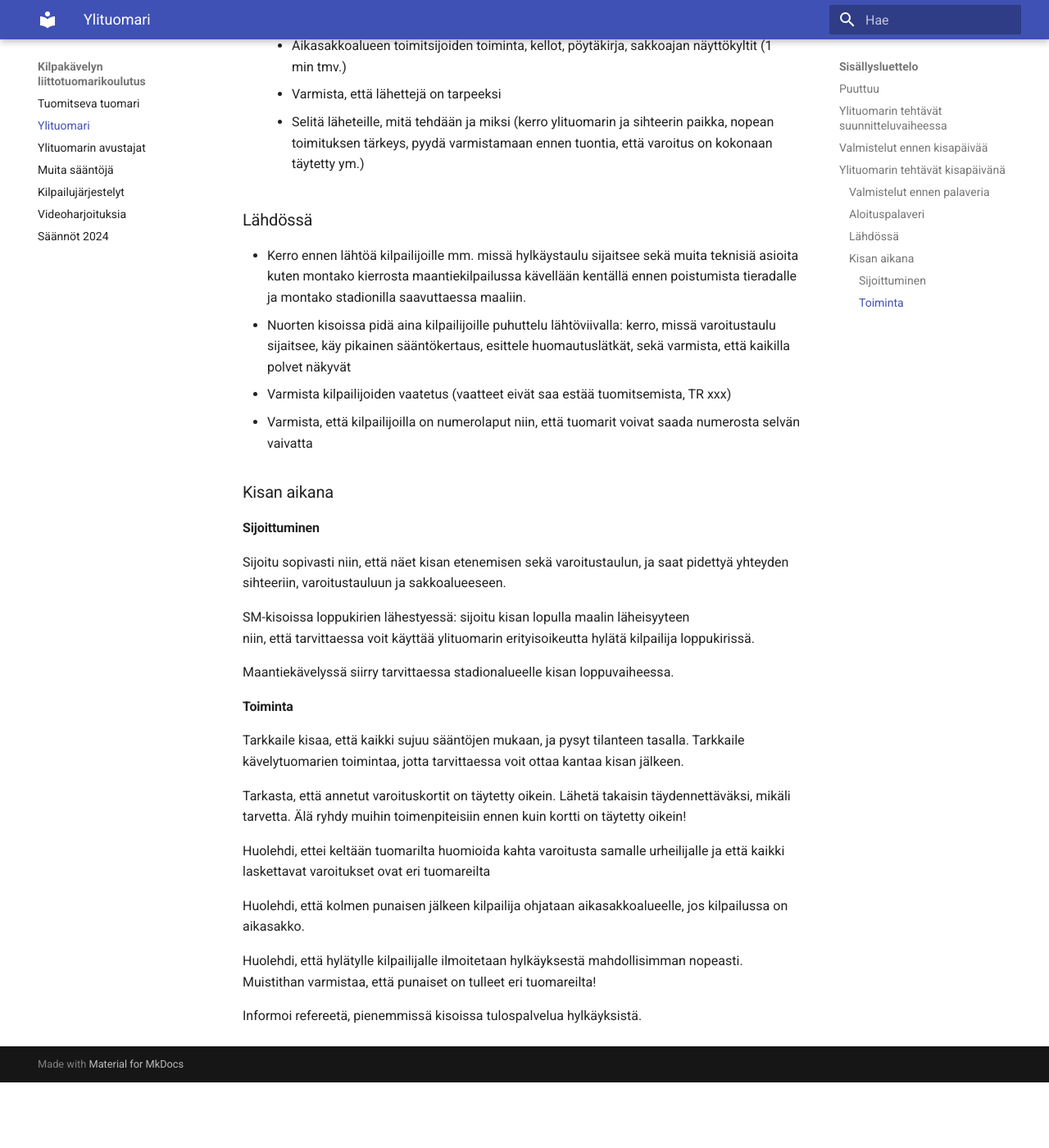
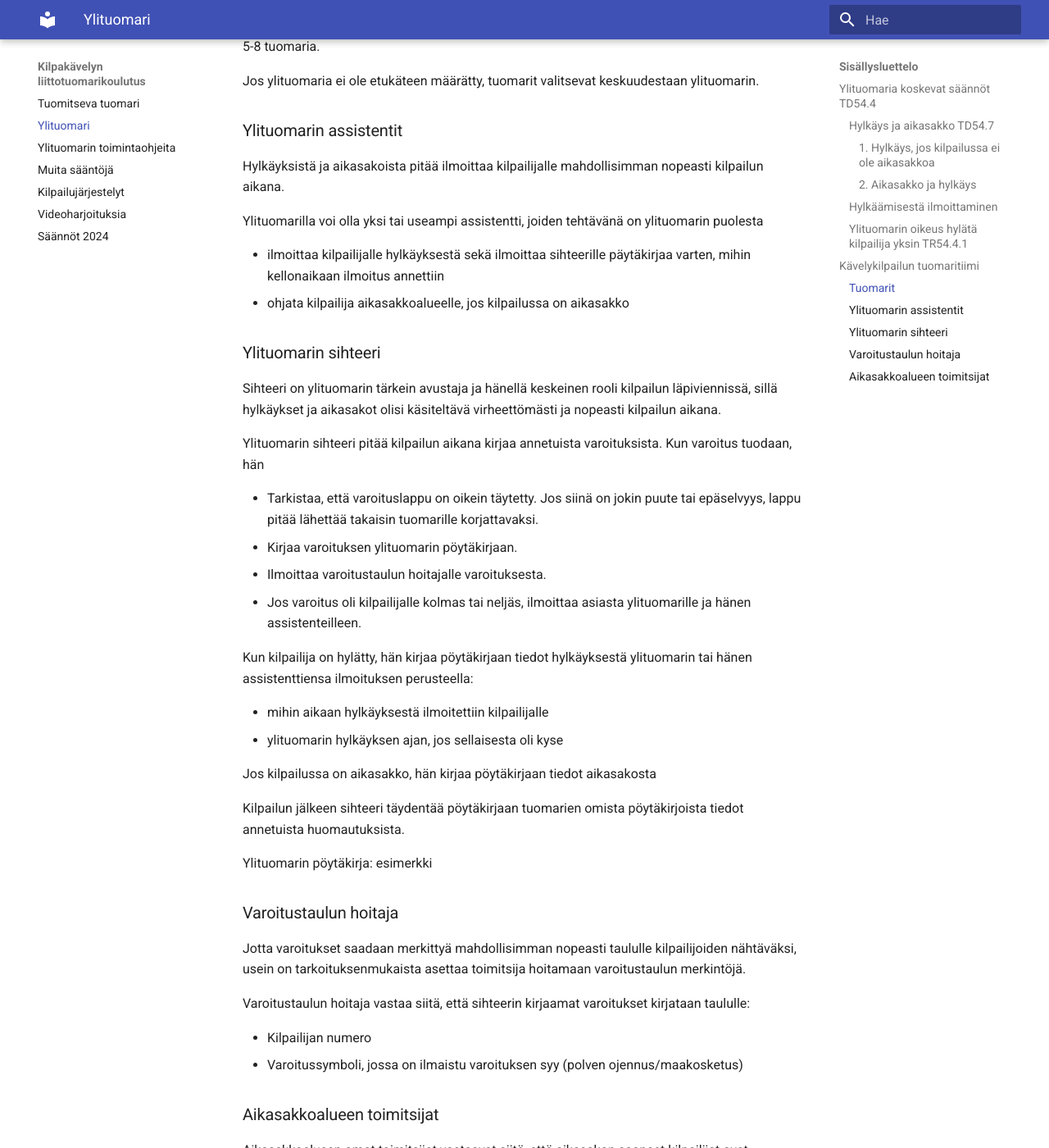
Before and after one commit to markkuruonavaara/liittotuomari, an MkDocs documentation site: the page built from docs/ylituomari.md, in a window 1280 px wide and 1400 px high, scrolled down 2424 px. Shown: the whole window at 82% size. Built offline with MkDocs 1.6.1 and Material for MkDocs 9.7.7, drawn with Linux system fonts in a browser that asks for light colours; before the commit the page ends 3744 px from its top, so only the background shows below that; some of the changed text lies outside the part shown.

Commit message:
Lisää sisältöä

```diff
--- a/docs/avustajat.md
+++ b/docs/avustajat.md
@@ -1,3 +1,63 @@
-# Ylituomarin avustajat
+# Kävelykilpailun tuomaritiimi
 
-Ylituomarilla on kisassa apunaan joukko avustajia. Avustajat toimivat ylituomarin ohjeiden mukaisesti.
+Kävelykilpailun tuomaristiimissä on ylituomari, tuomitsevat tuomarit, sekä ylituomaria avustavat toimitsijat.
+
+Avustajat toimivat ylituomarin ohjeiden mukaisesti eivätkä varsinaisesti anna tuomioita. Ylituomari määrittää tiimin työnjaon ja toimintatavat.
+
+## Tuomarit
+
+Ratakilpailuissa kävelytuomareita tulisi olla kuusi: ylituomari ja 5 tuomaria.
+
+Maantiekilpailuissa tuomareita tulisi olla vähintään kuusi, mutta enintään yhdeksän: ylituomari ja 5-8 tuomaria.
+
+Jos ylituomaria ei ole etukäteen määrätty, tuomarit valitsevat keskuudestaan ylituomarin.
+
+## Ylituomarin assistentit
+
+Hylkäyksistä ja aikasakoista pitää ilmoittaa kilpailijalle mahdollisimman nopeasti kilpailun aikana.
+
+Ylituomarilla voi olla yksi tai useampi assistentti, joiden tehtävänä on ylituomarin puolesta
+
+- ilmoittaa kilpailijalle hylkäyksestä sekä ilmoittaa sihteerille päytäkirjaa varten, mihin kellonaikaan ilmoitus annettiin
+- ohjata kilpailija aikasakkoalueelle, jos kilpailussa on aikasakko
+
+## Ylituomarin sihteeri
+
+Sihteeri on ylituomarin tärkein avustaja ja hänellä keskeinen rooli kilpailun läpiviennissä, sillä hylkäykset ja aikasakot olisi käsiteltävä virheettömästi ja nopeasti kilpailun aikana.
+
+Ylituomarin sihteeri pitää kilpailun aikana kirjaa annetuista varoituksista. Kun varoitus tuodaan, hän
+
+- Tarkistaa, että varoituslappu on oikein täytetty. Jos siinä on jokin puute tai epäselvyys, lappu pitää lähettää takaisin tuomarille korjattavaksi.
+- Kirjaa varoituksen ylituomarin pöytäkirjaan.
+- Ilmoittaa varoitustaulun hoitajalle varoituksesta.
+- Jos varoitus oli kilpailijalle kolmas tai neljäs, ilmoittaa asiasta ylituomarille ja hänen assistenteilleen.
+
+Kun kilpailija on hylätty, hän kirjaa pöytäkirjaan tiedot hylkäyksestä ylituomarin tai hänen assistenttiensa ilmoituksen perusteella:
+
+- mihin aikaan hylkäyksestä ilmoitettiin kilpailijalle
+- ylituomarin hylkäyksen ajan, jos sellaisesta oli kyse
+
+Jos kilpailussa on aikasakko, hän kirjaa pöytäkirjaan tiedot aikasakosta
+
+Kilpailun jälkeen sihteeri täydentää pöytäkirjaan tuomarien omista pöytäkirjoista tiedot annetuista huomautuksista.
+
+Ylituomarin pöytäkirja: esimerkki
+
+## Varoitustaulun hoitaja
+
+Jotta varoitukset saadaan merkittyä mahdollisimman nopeasti taululle kilpailijoiden nähtäväksi, usein on tarkoituksenmukaista asettaa toimitsija hoitamaan varoitustaulun merkintöjä.
+
+Varoitustaulun hoitaja vastaa siitä, että sihteerin kirjaamat varoitukset kirjataan taululle:
+
+- Kilpailijan numero
+- Varoitussymboli, jossa on ilmaistu varoituksen syy (polven ojennus/maakosketus)
+
+## Aikasakkoalueen toimitsijat
+
+Aikasakkoalueen omat toimitsijat vastaavat siitä, että aikasakon saaneet kilpailijat ovat saakkoalueella määrätyn ajan:
+
+- Kello käynnistetään, kun kilpailija saapuu alueelle
+- Kilpailijalle ilmoitetaan, kun sakkoaikaa on jäljellä 10s
+- Kilpailija päästetään pois alueelta, kun sakko on kärsitty.
+
+Tiedot kilpailijoista, tulo- ja lähtöajoista kirjataan omaan pöytäkirjaan ja ilmoitetaan sihteerille ylituomarin pöytäkirjaa varten.
--- a/docs/ylituomari.md
+++ b/docs/ylituomari.md
@@ -2,105 +2,125 @@
 
 Ylituomari toimii useimmiten kilpailun teknisenä tuomarina (arvokilpailut ja SM-kilpailut). Tällöin hän huolehtii ja vastaa kilpailun tuomaritoiminnan järjestämisestä ja mahdollisten aikasakkojen ja hylkäysten ilmoittamisesta kilpailijoille.
 
-Kansallisella tasolla ylituomari voi myös toimia tuomitsevana tuomarina ylituomarin tehtävien lisäksi.
+Kansallisella tasolla ylituomari voi myös toimia yhtenä tuomitsevana tuomarina ylituomarin tehtävien lisäksi.
 
-Ylituomari organisoi ja johtaa kävelykilpailun tuomaritoiminnan. Tehtävät jakautuvat ajallisesti seuraavasti:
+## Ylituomaria koskevat säännöt [TD54.4](./saannot.md#54.4.)
 
-1. Suunnitteluvaihe
-2. Valmistelut ennen kisapäivää
-3. Kisapäivänä
-    - Valmistelut ennen palaveria
-    - Aloituspalaveri
-    - Kilpailun aikana
-    - Jälkipalaveri
+Kävelyn ylituomari toimii kilpailun kulkua ja tuomareiden työskentelyä valvovana toimihenkilönä.
 
-## Puuttuu
+Tuomitsevana tuomarina hän saa toimia vain tietyissä kilpailuissa viimeisen sadan metrin matkalla. Tästä kerrotaan tarkemmin myöhemmin kohdassa [Ylituomarin oikeus hylätä kilpailija yksin](#ylituomarin-oikeus-hylata-kilpailija-yksin).
 
-- ylituomaria koskevat sääntökohdat
-- ylituomarin oikeus tietyissä kisoissa hylätä suoraan viimeisellä sadalla metrillä
+### Hylkäys ja aikasakko [TD54.7](./saannot.md/#54.7)
 
-## Ylituomarin tehtävät suunnitteluvaiheessa
+Kilpailun säännöissä voidaan määrätä, että sovelletaan aikasakkosääntöä. Tällöin säännöt ovat erilaiset.
 
-Ylituomari avustaa kisajärjestäjää kilpailujen suunnitteluvaiheessa:
+#### 1. Hylkäys, jos kilpailussa ei ole aikasakkoa
 
-- Reitin suunnittelu maantiekisoissa
-- Tuomarien valinta ja kutsuminen kisaan
-- Lähettitoiminnan suunnittelu (yleiset pyörälähetit vai henkilökohtaiset)
-- Muut tarvittavat toimitsijat
-- Sihteerin ja varoitustaulun paikka
-- Sakkoalue
-- Juoma- ja virvoitusasemien sijainti ja tarve
+Kilpailijan suoritus on hylätty, kun hän on saanut **kolme punaista varoituskorttia** kolmelta eri tuomarilta.
 
-## Valmistelut ennen kisapäivää
+#### 2. Aikasakko ja hylkäys
 
-- Varmista pöytäkirjojen olemassaolo, kopioi tarvittaessa.
-- Varmista, että kirjoitusalustat, kynät, varoitustaulu ja muu tarpeellinen on olemassa ja löytyvillä.
-- Suunnittele tuomarien toiminta-alueet
-  - Kokeneet ja kokemattomammat joka toinen, kansainväliset tuomarit tasaisesti reitille
-  - Mahdollinen tuomarien kierrätys ja siirtymät loppusuoralle
+Jos kilpailija on saanut **kolme punaista varoituskorttia** kolmelta eri tuomarilta, hänet pysäytetään aikasakkoalueelle. Kilpailijan tulee pysyä alueella säännöissä määrätyn aikasakon ajan.
 
-Ilmoita tuomareille ja kisajärjestäjälle aloituspalaverin aika ja paikka. Kisajärjestäjä välittää tiedon lajijohtajalle ja kisan toimitsijoille.
+Jos häntä ei ehditä ohjata aikasakkoalueelle ennen maaliintuloa, sakko lisätään loppuaikaan.
 
-## Ylituomarin tehtävät kisapäivänä
+Aikasakon pituus määräytyy kilpailumatkan perusteella:
 
-### Valmistelut ennen palaveria
+| Matkaan asti sisältäen ko. matkan | aikasakko |
+| --------------------------------- | --------- |
+| 5000m/5km tai alle                | 30 sek.   |
+| 10000m/10km                       | 1 min     |
+| 20000m/20km                       | 2 min     |
+| 35000m/35km                       | 3,5 min   |
+| 50000m/50km                       | 5 min     |
 
-- Käy tarkastamassa/valitse sakkoalueen paikka.
-- Sijoita sihteerin paikka ja varoitustaulu sopivasti, noin 80 m ennen maalia
-- Tarkista muutenkin olosuhteet kentällä/radalla.
-- Varmista informaation kulku kilpailun johtajalle ja tulospalveluun.
+Jos kilpailija saa **neljännen varoituksen** neljänneltä tuomarilta, hänen suorituksensa hylätään.
 
-### Aloituspalaveri
+Kilpailija hylätään myös, jos
 
-1. Aloita tilaisuus selkeästi ja esittele kilpailu
-2. Kerro aikataulu tuomarien osalta
-3. Jaa reittikartta ja määritä tuomarien alueet ja numerot
-4. Kerro käytettävät tuomarointisysteemit
-5. Jaa tai varmista että tuomareilla on:
-     - Keltaiset huomautuslaikat
-     - Punaiset kortit ja pöytäkirjat
-     - Kirjanpitotarvikkeet: kynät, alustat TAI tekninen laite
-     - Maantiekisan reittikartta, jossa näkyy tuomarien alueet
-     - Lähtölistat ja aikataulut
-     - Hihanauhat ja sovittu toimitsija-asu
-6. Synkronoikaa kellot
-7. Esittele lähettisysteemi, tarvittaessa jaa lähetit tuomareille
-8. Esittele aikasakkoalueen ja varoitustaulun paikka
-9. Selvitä, miten ylituomari, ylituomarin apulaiset ja sihteeri kommunikoivat keskenään kilpailun aikana
-10. Anna muu tarvittava info (esim. toimitsijaruokailu)
-11. Kerro/sopikaa jälkipalaverin paikka ja aika
-12. Opasta muut toimitsijat:
-    - Aikasakkoalueen toimitsijoiden toiminta, kellot, pöytäkirja, sakkoajan näyttökyltit (1 min tmv.)
-    - Varmista, että lähettejä on tarpeeksi
-    - Selitä läheteille, mitä tehdään ja miksi (kerro ylituomarin ja sihteerin paikka, nopean toimituksen tärkeys, pyydä varmistamaan ennen tuontia, että varoitus on kokonaan täytetty ym.)
+- Kilpailija kieltäytyy menemästä aikasakkoalueelle
+- Kilpailija poistuu aikasakkoalueelta aikaisemmin kuin hänelle määrätty sakkoaika umpeutuu
 
-### Lähdössä
+Tästä hylkäyksestä vastaa kävelyn lajinjohtaja, ei kävelyn ylituomari.
 
-- Kerro ennen lähtöä kilpailijoille mm. missä hylkäystaulu sijaitsee sekä muita teknisiä asioita kuten montako kierrosta maantiekilpailussa kävellään kentällä ennen poistumista tieradalle ja montako stadionilla saavuttaessa maaliin.
-- Nuorten kisoissa pidä aina kilpailijoille puhuttelu lähtöviivalla: kerro, missä varoitustaulu sijaitsee, käy pikainen sääntökertaus, esittele huomautuslätkät, sekä varmista, että kaikilla polvet näkyvät
-- Varmista kilpailijoiden vaatetus (vaatteet eivät saa estää tuomitsemista, TR xxx)
-- Varmista, että kilpailijoilla on numerolaput niin, että tuomarit voivat saada numerosta selvän vaivatta
+### Hylkäämisestä ilmoittaminen
 
-### Kisan aikana
+Ylituomari (tai hänen assistenttinsa) ilmoittaa kilpailijalle kilpailusuorituksen hylkäämisestä näyttämällä kilpailijalle punaista merkkiä noin hartiakorkeudella hylättävän kilpailijan edessä.
 
-#### Sijoittuminen
+Hylätyn kilpailijan tulee välittömästi siirtyä pois radalta tai reitiltä ja hänen tulee välittömästi hylkäyksen jälkeen riisua kilpailunumeronsa.
 
-Sijoitu sopivasti niin, että näet kisan etenemisen sekä varoitustaulun, ja saat pidettyä yhteyden sihteeriin, varoitustauluun ja sakkoalueeseen.
+Hylkäyksestä ei saa aiheutua häiriötä muille kilpailijoille.
 
-SM-kisoissa loppukirien lähestyessä: sijoitu kisan lopulla maalin läheisyyteen niin, että tarvittaessa voit käyttää ylituomarin erityisoikeutta hylätä kilpailija loppukirissä.
+Jos ilmoitusta hylkäämisestä ei ole voitu toimittaa kilpailijalle kilpailun aikana, se ilmoitetaan välittömästi kilpailijan saavuttua maaliin.
 
-Maantiekävelyssä siirry tarvittaessa stadionalueelle kisan loppuvaiheessa.
+### Ylituomarin oikeus hylätä kilpailija yksin [TR54.4.1](./saannot.md#54.4.1)
 
-#### Toiminta
+Sääntöjen mukaan tietyissä arvokilpailuissa, joihin sisältyvät mm. olympia-, MM- ja EM-kisat, ylituomarilla on oikeus omalla päätöksellään hylätä kilpailija viimeisten 100 metrin matkalla siitä riippumatta, onko tälle annettu muita hylkäysesityksiä tai ei, jos kyseisen kilpailijan kävely on kävelyn määritelmän vastaista,
 
-Tarkkaile kisaa, että kaikki sujuu sääntöjen mukaan, ja pysyt tilanteen tasalla. Tarkkaile kävelytuomarien toimintaa, jotta tarvittaessa voit ottaa kantaa kisan jälkeen.
+Ylituomarin omalla päätöksellä hylätyn kilpailijan sallitaan kävellä maaliin asti ja hänelle otetaan aika. Ylituomarin tai hänen avustajansa tulee ilmoittaa kilpailijalle hylkäyksestä mahdollisimman nopeasti maaliintulon jälkeen näyttämällä hänelle punaista merkkilaikkaa.
 
-Tarkasta, että annetut varoituskortit on täytetty oikein. Lähetä takaisin täydennettäväksi, mikäli tarvetta. Älä ryhdy muihin toimenpiteisiin ennen kuin kortti on täytetty oikein!
+Suomessa tätä sääntöä sovelletaan myös SM-kilpailuissa ja kaikissa kansainvälisissä kävelykilpailuissa.
 
-Huolehdi, ettei keltään tuomarilta huomioida kahta varoitusta samalle urheilijalle ja että kaikki laskettavat varoitukset ovat eri tuomareilta
+## Kävelykilpailun tuomaritiimi
 
-Huolehdi, että kolmen punaisen jälkeen kilpailija ohjataan aikasakkoalueelle, jos kilpailussa on aikasakko.
+Kävelykilpailun tuomaristiimissä on ylituomari, tuomitsevat tuomarit, sekä ylituomaria avustavat toimitsijat.
 
-Huolehdi, että hylätylle kilpailijalle ilmoitetaan hylkäyksestä mahdollisimman nopeasti. Muistithan varmistaa, että punaiset on tulleet eri tuomareilta!
+Avustajat toimivat ylituomarin ohjeiden mukaisesti eivätkä varsinaisesti anna tuomioita. Ylituomari määrittää tiimin työnjaon ja toimintatavat.
 
-Informoi refereetä, pienemmissä kisoissa tulospalvelua hylkäyksistä.
+### Tuomarit
+
+Ratakilpailuissa kävelytuomareita tulisi olla kuusi: ylituomari ja 5 tuomaria.
+
+Maantiekilpailuissa tuomareita tulisi olla vähintään kuusi, mutta enintään yhdeksän: ylituomari ja 5-8 tuomaria.
+
+Jos ylituomaria ei ole etukäteen määrätty, tuomarit valitsevat keskuudestaan ylituomarin.
+
+### Ylituomarin assistentit
+
+Hylkäyksistä ja aikasakoista pitää ilmoittaa kilpailijalle mahdollisimman nopeasti kilpailun aikana.
+
+Ylituomarilla voi olla yksi tai useampi assistentti, joiden tehtävänä on ylituomarin puolesta
+
+- ilmoittaa kilpailijalle hylkäyksestä sekä ilmoittaa sihteerille päytäkirjaa varten, mihin kellonaikaan ilmoitus annettiin
+- ohjata kilpailija aikasakkoalueelle, jos kilpailussa on aikasakko
+
+### Ylituomarin sihteeri
+
+Sihteeri on ylituomarin tärkein avustaja ja hänellä keskeinen rooli kilpailun läpiviennissä, sillä hylkäykset ja aikasakot olisi käsiteltävä virheettömästi ja nopeasti kilpailun aikana.
+
+Ylituomarin sihteeri pitää kilpailun aikana kirjaa annetuista varoituksista. Kun varoitus tuodaan, hän
+
+- Tarkistaa, että varoituslappu on oikein täytetty. Jos siinä on jokin puute tai epäselvyys, lappu pitää lähettää takaisin tuomarille korjattavaksi.
+- Kirjaa varoituksen ylituomarin pöytäkirjaan.
+- Ilmoittaa varoitustaulun hoitajalle varoituksesta.
+- Jos varoitus oli kilpailijalle kolmas tai neljäs, ilmoittaa asiasta ylituomarille ja hänen assistenteilleen.
+
+Kun kilpailija on hylätty, hän kirjaa pöytäkirjaan tiedot hylkäyksestä ylituomarin tai hänen assistenttiensa ilmoituksen perusteella:
+
+- mihin aikaan hylkäyksestä ilmoitettiin kilpailijalle
+- ylituomarin hylkäyksen ajan, jos sellaisesta oli kyse
+
+Jos kilpailussa on aikasakko, hän kirjaa pöytäkirjaan tiedot aikasakosta
+
+Kilpailun jälkeen sihteeri täydentää pöytäkirjaan tuomarien omista pöytäkirjoista tiedot annetuista huomautuksista.
+
+Ylituomarin pöytäkirja: esimerkki
+
+### Varoitustaulun hoitaja
+
+Jotta varoitukset saadaan merkittyä mahdollisimman nopeasti taululle kilpailijoiden nähtäväksi, usein on tarkoituksenmukaista asettaa toimitsija hoitamaan varoitustaulun merkintöjä.
+
+Varoitustaulun hoitaja vastaa siitä, että sihteerin kirjaamat varoitukset kirjataan taululle:
+
+- Kilpailijan numero
+- Varoitussymboli, jossa on ilmaistu varoituksen syy (polven ojennus/maakosketus)
+
+### Aikasakkoalueen toimitsijat
+
+Aikasakkoalueen omat toimitsijat vastaavat siitä, että aikasakon saaneet kilpailijat ovat saakkoalueella määrätyn ajan:
+
+- Kello käynnistetään, kun kilpailija saapuu alueelle
+- Kilpailijalle ilmoitetaan, kun sakkoaikaa on jäljellä 10s
+- Kilpailija päästetään pois alueelta, kun sakko on kärsitty.
+
+Tiedot kilpailijoista, tulo- ja lähtöajoista kirjataan omaan pöytäkirjaan ja ilmoitetaan sihteerille ylituomarin pöytäkirjaa varten.
--- /dev/null
+++ b/docs/ylituomarin_toiminta.md
@@ -0,0 +1,106 @@
+# Toimintaohjeita ylituomarille
+
+Ylituomari organisoi ja johtaa kävelykilpailun tuomaritoiminnan. Tehtävät jakautuvat ajallisesti seuraavasti:
+
+1. Suunnitteluvaihe
+2. Valmistelut ennen kisapäivää
+3. Kisapäivänä
+    - Valmistelut ennen palaveria
+    - Aloituspalaveri
+    - Kilpailun aikana
+    - Jälkipalaveri
+
+## Tehtävät kilpailun suunnitteluvaiheessa
+
+Ylituomari avustaa kisajärjestäjää kilpailujen suunnitteluvaiheessa:
+
+- Reitin suunnittelu maantiekisoissa
+- Tuomarien valinta ja kutsuminen kisaan
+- Lähettitoiminnan suunnittelu (yleiset pyörälähetit vai henkilökohtaiset)
+- Muut tarvittavat toimitsijat
+- Sihteerin ja varoitustaulun paikka
+- Sakkoalue
+- Juoma- ja virvoitusasemien sijainti ja tarve
+
+## Valmistelut ennen kisapäivää
+
+- Varmista pöytäkirjojen olemassaolo, kopioi tarvittaessa.
+- Varmista, että kirjoitusalustat, kynät, varoitustaulu ja muu tarpeellinen on olemassa ja löytyvillä.
+- Suunnittele tuomarien toiminta-alueet
+  - Kokeneet ja kokemattomammat joka toinen, kansainväliset tuomarit tasaisesti reitille
+  - Mahdollinen tuomarien kierrätys ja siirtymät loppusuoralle
+
+Ilmoita tuomareille ja kisajärjestäjälle aloituspalaverin aika ja paikka. Kisajärjestäjä välittää tiedon lajijohtajalle ja kisan toimitsijoille.
+
+## Ylituomarin toiminta kisapäivänä
+
+Ylituomarin tehtävät kisapäivänä ovat:
+
+1. Radan ja kisajärjestelyiden tarkastus
+2. Aloituspalaveri
+3. Kilpailijoiden puhuttelu lähdössä
+4. Kisan aikana tuomaritoiminnan valvonta ja aikasakoista sekä hylkäyksistä huolehtiminen
+5. Kisan päätyttyä tulosten varmistus lajinjohtajalle tai tulospalveluun
+6. Jälkipalaveri
+
+### Valmistelut ennen alkupalaveria
+
+- Käy tarkastamassa/valitse sakkoalueen paikka.
+- Sijoita sihteerin paikka ja varoitustaulu sopivasti, noin 80 m ennen maalia
+- Tarkista muutenkin olosuhteet kentällä/radalla.
+- Varmista informaation kulku kilpailun johtajalle ja tulospalveluun.
+
+### Aloituspalaveri
+
+1. Aloita tilaisuus selkeästi ja esittele kilpailu
+2. Kerro aikataulu tuomarien osalta
+3. Jaa reittikartta ja määritä tuomarien alueet ja numerot
+4. Kerro käytettävät tuomarointisysteemit
+5. Jaa tai varmista että tuomareilla on:
+     - Keltaiset huomautuslaikat
+     - Punaiset kortit ja pöytäkirjat
+     - Kirjanpitotarvikkeet: kynät, alustat TAI tekninen laite
+     - Maantiekisan reittikartta, jossa näkyy tuomarien alueet
+     - Lähtölistat ja aikataulut
+     - Hihanauhat ja sovittu toimitsija-asu
+6. Synkronoikaa kellot
+7. Esittele lähettisysteemi, tarvittaessa jaa lähetit tuomareille
+8. Esittele aikasakkoalueen ja varoitustaulun paikka
+9. Selvitä, miten ylituomari, ylituomarin apulaiset ja sihteeri kommunikoivat keskenään kilpailun aikana
+10. Anna muu tarvittava info (esim. toimitsijaruokailu)
+11. Kerro/sopikaa jälkipalaverin paikka ja aika
+12. Opasta muut toimitsijat:
+    - Aikasakkoalueen toimitsijoiden toiminta, kellot, pöytäkirja, sakkoajan näyttökyltit (1 min tmv.)
+    - Varmista, että lähettejä on tarpeeksi
+    - Selitä läheteille, mitä tehdään ja miksi (kerro ylituomarin ja sihteerin paikka, nopean toimituksen tärkeys, pyydä varmistamaan ennen tuontia, että varoitus on kokonaan täytetty ym.)
+
+### Lähdössä
+
+- Kerro ennen lähtöä kilpailijoille mm. missä hylkäystaulu sijaitsee sekä muita teknisiä asioita kuten montako kierrosta maantiekilpailussa kävellään kentällä ennen poistumista tieradalle ja montako stadionilla saavuttaessa maaliin.
+- Nuorten kisoissa pidä aina kilpailijoille puhuttelu lähtöviivalla: kerro, missä varoitustaulu sijaitsee, käy pikainen sääntökertaus, esittele huomautuslätkät, sekä varmista, että kaikilla polvet näkyvät
+- Varmista kilpailijoiden vaatetus (vaatteet eivät saa estää tuomitsemista, TR xxx)
+- Varmista, että kilpailijoilla on numerolaput niin, että tuomarit voivat saada numerosta selvän vaivatta
+
+### Kisan aikana
+
+#### Sijoittuminen
+
+Sijoitu sopivasti niin, että näet kisan etenemisen sekä varoitustaulun, ja saat pidettyä yhteyden sihteeriin, varoitustauluun ja sakkoalueeseen.
+
+SM-kisoissa loppukirien lähestyessä: sijoitu kisan lopulla maalin läheisyyteen niin, että tarvittaessa voit käyttää ylituomarin erityisoikeutta hylätä kilpailija loppukirissä.
+
+Maantiekävelyssä siirry tarvittaessa stadionalueelle kisan loppuvaiheessa.
+
+#### Toiminta
+
+Tarkkaile kisaa, että kaikki sujuu sääntöjen mukaan, ja pysyt tilanteen tasalla. Tarkkaile kävelytuomarien toimintaa, jotta tarvittaessa voit ottaa kantaa kisan jälkeen.
+
+Tarkasta, että annetut varoituskortit on täytetty oikein. Lähetä takaisin täydennettäväksi, mikäli tarvetta. Älä ryhdy muihin toimenpiteisiin ennen kuin kortti on täytetty oikein!
+
+Huolehdi, ettei keltään tuomarilta huomioida kahta varoitusta samalle urheilijalle ja että kaikki laskettavat varoitukset ovat eri tuomareilta
+
+Huolehdi, että kolmen punaisen jälkeen kilpailija ohjataan aikasakkoalueelle, jos kilpailussa on aikasakko.
+
+Huolehdi, että hylätylle kilpailijalle ilmoitetaan hylkäyksestä mahdollisimman nopeasti. Muistithan varmistaa, että punaiset on tulleet eri tuomareilta!
+
+Informoi refereetä, pienemmissä kisoissa tulospalvelua hylkäyksistä.
--- a/mkdocs.yml
+++ b/mkdocs.yml
@@ -5,7 +5,7 @@ theme:
 nav:
   - 'Tuomitseva tuomari': 'tuomari_kertaus.md'
   - 'Ylituomari': 'ylituomari.md'
-  - 'Ylituomarin avustajat': 'avustajat.md'
+  - 'Ylituomarin toimintaohjeita': 'ylituomarin_toiminta.md'
   - 'Muita sääntöjä': 'muita_saantoja.md'
   - 'Kilpailujärjestelyt': 'kilpailujarjestelyt.md'
   - 'Videoharjoituksia': 'videoharjoituksia.md'
```
Also changed, not shown: docs/kilpailujarjestelyt.md (+14 -20 lines), docs/muita_saantoja.md (+13 -0 lines), docs/img/reittisuunnitelma.png (added).
